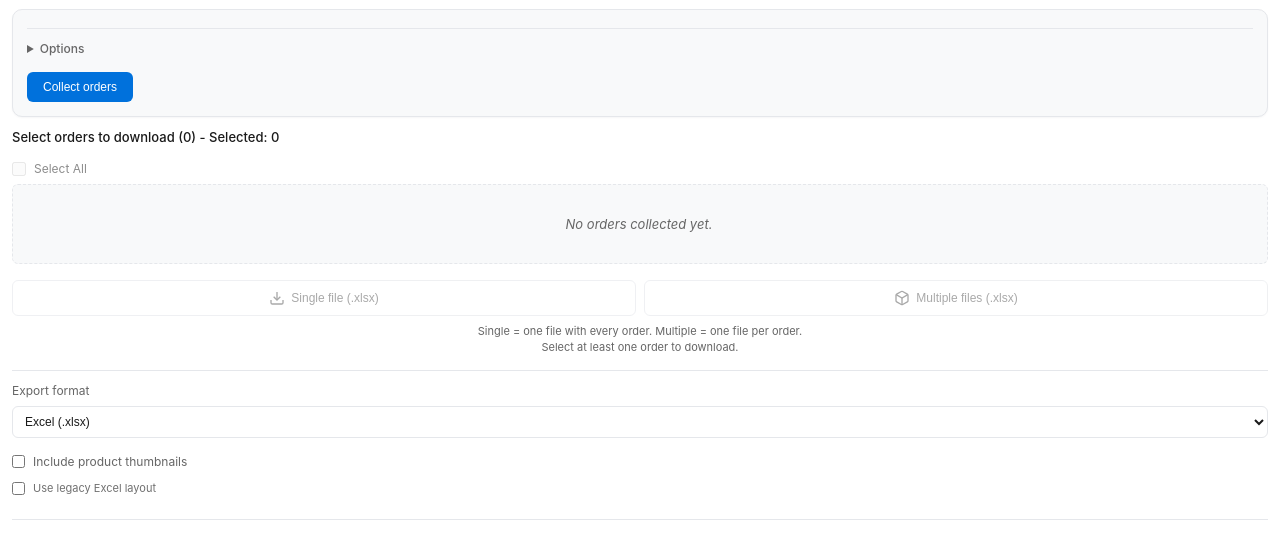
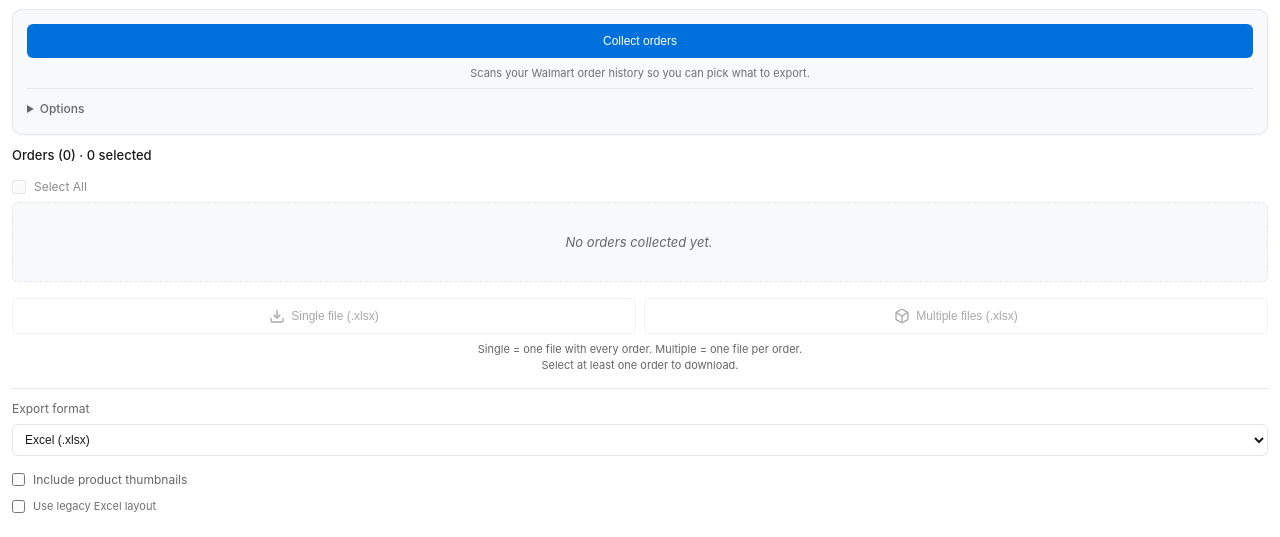
Before and after one commit to hppanpaliya/Walmart-Invoice-Exporter, a browser extension: page sidepanel.html in a window 1280 px wide. Shown: the part 47-584 px from the top of the page. Drawn offline with Linux system fonts and the light colour scheme.

Commit message:
polish: collect card leads with its action; cleaner orders heading
Full-width 'Collect orders' first with a purpose caption, Options
demoted to a footer disclosure (kills the stray divider that floated
above it), heading becomes 'Orders (N) · M selected', and the version
pill hides when no manifest is available instead of rendering empty.

```diff
--- a/sidepanel.css
+++ b/sidepanel.css
@@ -519,8 +519,24 @@ body {
 /* Collapsible export options section */
 .options-group {
   border-top: 1px solid var(--border);
-  margin: var(--space-1) 0 var(--space-3);
+  margin: var(--space-2) 0 0;
   padding-top: var(--space-2);
+}
+
+/* The collect card leads with its primary action (spec §5.1) — the
+   button spans the card, a one-line purpose caption sits under it, and
+   the Options disclosure closes the card as a quiet footer. */
+#buttonGroup .btn {
+  flex: 1;
+  justify-content: center;
+  padding: 10px 16px;
+}
+
+.collect-caption {
+  font-size: var(--font-size-xs);
+  color: var(--text-muted);
+  text-align: center;
+  margin: var(--space-2) 0 0;
 }
 
 .options-group summary {
--- a/sidepanel.html
+++ b/sidepanel.html
@@ -76,6 +76,15 @@
                  a single [Collect orders] button; page-limit + "only new"
                  move behind a small disclosure. Same behavior/storage keys
                  as before, just visually secondary now. -->
+            <div class="button-group" id="buttonGroup">
+                <button id="startCollection" class="btn btn-primary">
+                    <span class="btn-text">Collect orders</span>
+                </button>
+                <button id="stopCollection" class="btn btn-danger" style="display: none;">
+                    Stop Collection
+                </button>
+            </div>
+            <p class="collect-caption">Scans your Walmart order history so you can pick what to export.</p>
             <details class="options-group" id="collectionOptionsGroup">
                 <summary>Options</summary>
                 <div class="input-group" id="pageLimitGroup">
@@ -87,21 +96,13 @@
                     <label for="incrementalCollect" title="Stops paginating when a whole page of already-stored orders is reached. Uses the local order database, which persists across sessions.">Only collect new orders (stop at known)</label>
                 </div>
             </details>
-            <div class="button-group" id="buttonGroup">
-                <button id="startCollection" class="btn btn-primary">
-                    <span class="btn-text">Collect orders</span>
-                </button>
-                <button id="stopCollection" class="btn btn-danger" style="display: none;">
-                    Stop Collection
-                </button>
-            </div>
         </div>
 
         <div id="progress"></div>
         <div id="orderNumbersContainer">
             <!-- Placeholder shown before collection starts -->
             <div id="collectionPlaceholder">
-                <h3>Select orders to download (0) - Selected: 0</h3>
+                <h3>Orders (0) · 0 selected</h3>
                 <div class="checkbox-container">
                     <input type="checkbox" id="selectAllPlaceholder" disabled>
                     <label for="selectAllPlaceholder">Select All</label>
--- a/sidepanel.js
+++ b/sidepanel.js
@@ -307,6 +307,10 @@ document.addEventListener("DOMContentLoaded", async function () {
   const versionBadge = document.getElementById("versionBadge");
   if (versionBadge && chrome.runtime.getManifest) {
     versionBadge.textContent = `v${chrome.runtime.getManifest().version}`;
+  } else if (versionBadge) {
+    // No manifest (e.g. the page opened outside the extension) — an empty
+    // pill just looks broken, so hide it.
+    versionBadge.style.display = "none";
   }
 
   actions.checkCurrentTab();
--- a/sidepanel.view.js
+++ b/sidepanel.view.js
@@ -400,7 +400,7 @@
       return;
     }
 
-    container.innerHTML = `<h3>${CONSTANTS.TEXT.SELECT_ORDERS} (${orderNumbers.length}) - Selected: 0</h3>`;
+    container.innerHTML = `<h3>${CONSTANTS.TEXT.SELECT_ORDERS} (${orderNumbers.length}) · 0 selected</h3>`;
 
     const cachedOrders = await getCachedOrderNumbers();
     const cachedSet = new Set(cachedOrders);
--- a/utils.js
+++ b/utils.js
@@ -1816,7 +1816,7 @@ const CONSTANTS = {
     RETRY_PREFIX: 'Retrying order',
     DELIVERY_LABEL: 'Delivered',
     CART_ICON_TITLE: 'Walmart Invoice Exporter',
-    SELECT_ORDERS: 'Select orders to download',
+    SELECT_ORDERS: 'Orders',
   },
 
   // Chrome Messages
@@ -1983,7 +1983,7 @@ function updateCheckboxCount(container) {
   const heading = container.querySelector("h3");
   const checked = container.querySelectorAll('input[type="checkbox"]:not(#selectAll):checked').length;
   const totalOrders = container.querySelectorAll('input[type="checkbox"]:not(#selectAll)').length;
-  heading.textContent = `${CONSTANTS.TEXT.SELECT_ORDERS} (${totalOrders}) - Selected: ${checked}`;
+  heading.textContent = `${CONSTANTS.TEXT.SELECT_ORDERS} (${totalOrders}) · ${checked} selected`;
 }
 
 /**
```
